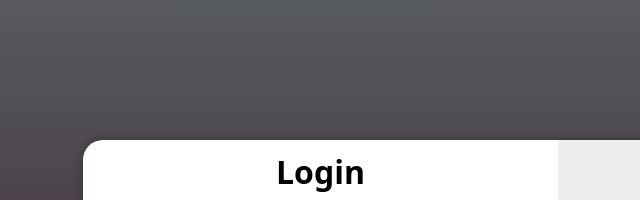
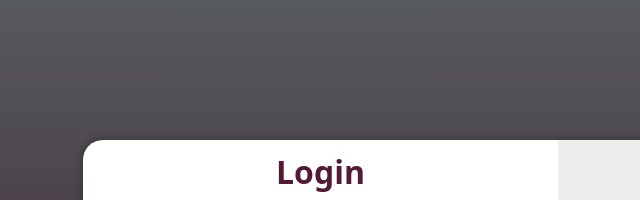
Before and after one commit to NebFabio/projeto-login, a plain HTML site: page index.html in a window 1280 px wide. Shown: the top 200 px of the page, 82-722 px from the left. Drawn offline with Linux system fonts and the light colour scheme.

Commit message:
Update style.css

```diff
--- a/estilos/style.css
+++ b/estilos/style.css
@@ -58,6 +58,7 @@ main {
 #formulario > h1 {
     text-align: center;
     margin-bottom: 10px;
+    color: var(--cor2);
 }
 
 #formulario > p {
```
